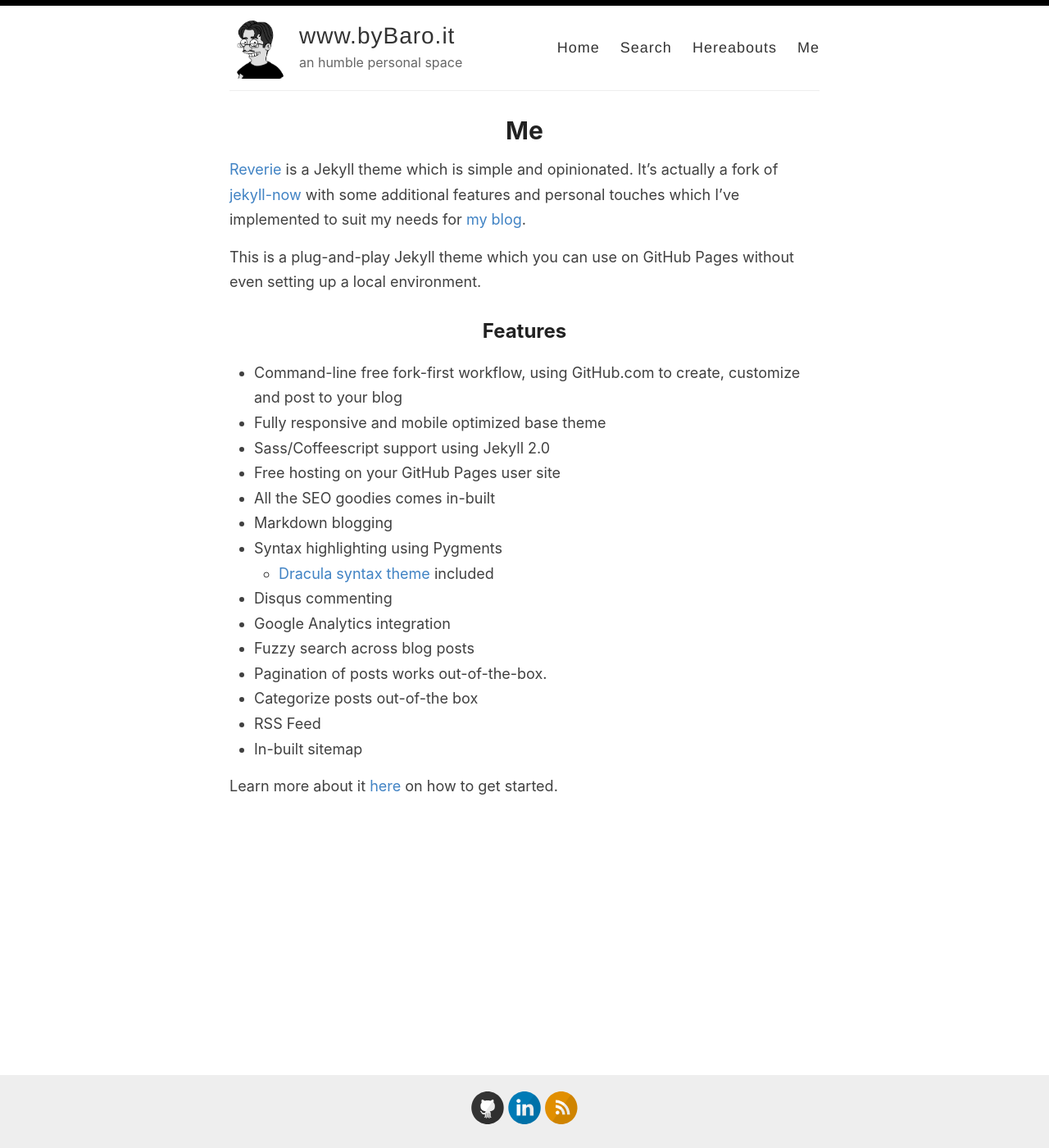
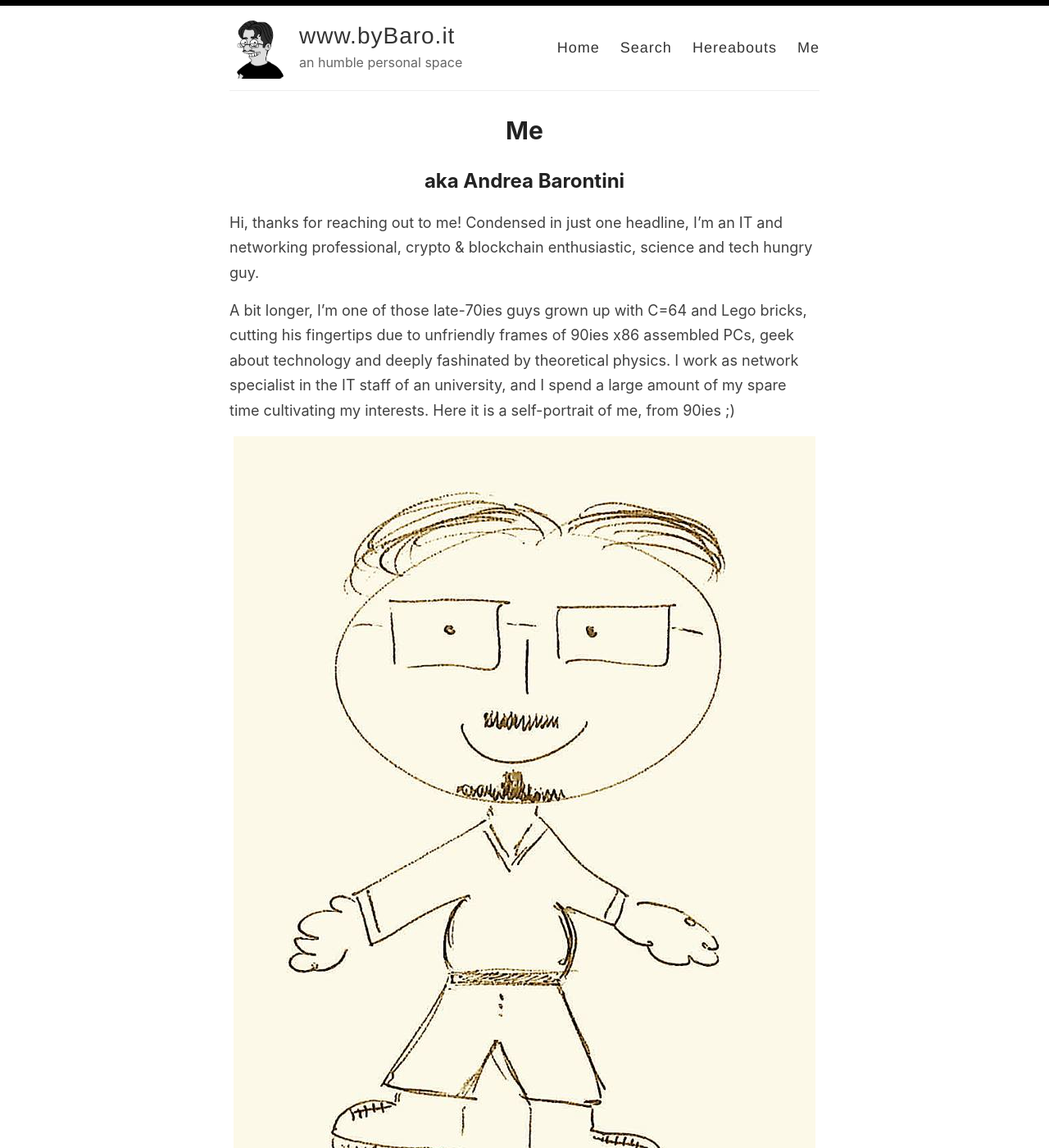
Before and after one commit to baro77/baro77.github.io, a Jekyll site: the page built from _pages/me.md, in a window 1280 px wide and 1400 px high. Shown: the whole window at 82% size. Built offline with Jekyll 4.4.1, drawn with Linux system fonts in a browser that asks for light colours; some of the changed text lies outside the part shown.

Commit message:
customized me page

```diff
--- a/_pages/me.md
+++ b/_pages/me.md
@@ -4,9 +4,19 @@
 permalink: /me/
 ---
 
-[Reverie](https://github.com/amitmerchant1990/reverie) is a Jekyll theme which is simple and opinionated. It's actually a fork of [jekyll-now](https://github.com/barryclark/jekyll-now) with some additional features and personal touches which I've implemented to suit my needs for [my blog](https://www.amitmerchant.com).
+## aka Andrea Barontini
 
-This is a plug-and-play Jekyll theme which you can use on GitHub Pages without even setting up a local environment.
+Hi, thanks for reaching out to me! Condensed in just one headline, I'm an IT and networking professional, crypto & blockchain enthusiastic, science and tech hungry guy.
+
+A bit longer, I'm one of those late-70ies guys grown up with C=64 and Lego bricks, cutting his fingertips due to unfriendly frames of 90ies x86 assembled PCs, geek about technology and deeply fashinated by theoretical physics. I work as network specialist in the IT staff of an university, and I spend a large amount of my spare time cultivating my interests. Here it is a self-portrait of me, from 90ies ;)
+
+![Baro in the 90ies](/images/me.jpg)
+
+Online I'm active (with various degrees of involvement) on many platforms: this domain has to be intended as my own service-agnostic contents container, and as authoritative public entry point to reach me. Its name comes from early 90ies as well (what's better than teenagehood?!): "Baro" was -and still is- my nickname from high-school times, given the local habit to obtain them shortening surnames.
+
+### Where you can find me:
+
+
 
 ## Features
 
@@ -25,5 +35,3 @@
 - Categorize posts out-of-the box
 - RSS Feed
 - In-built sitemap
-
-Learn more about it [here](https://github.com/amitmerchant1990/reverie) on how to get started.
```
Also changed, not shown: images/me.jpg (added).
